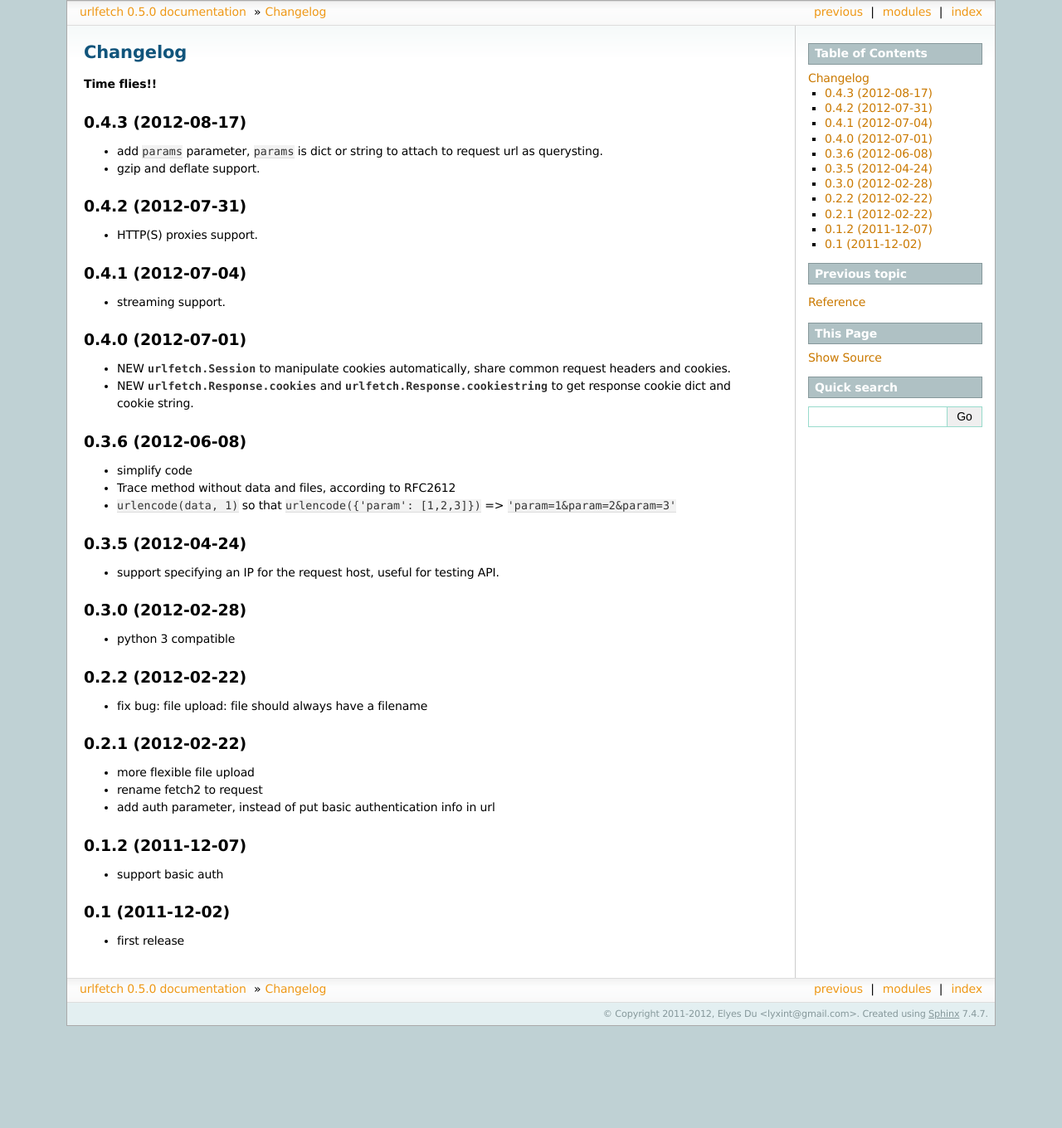
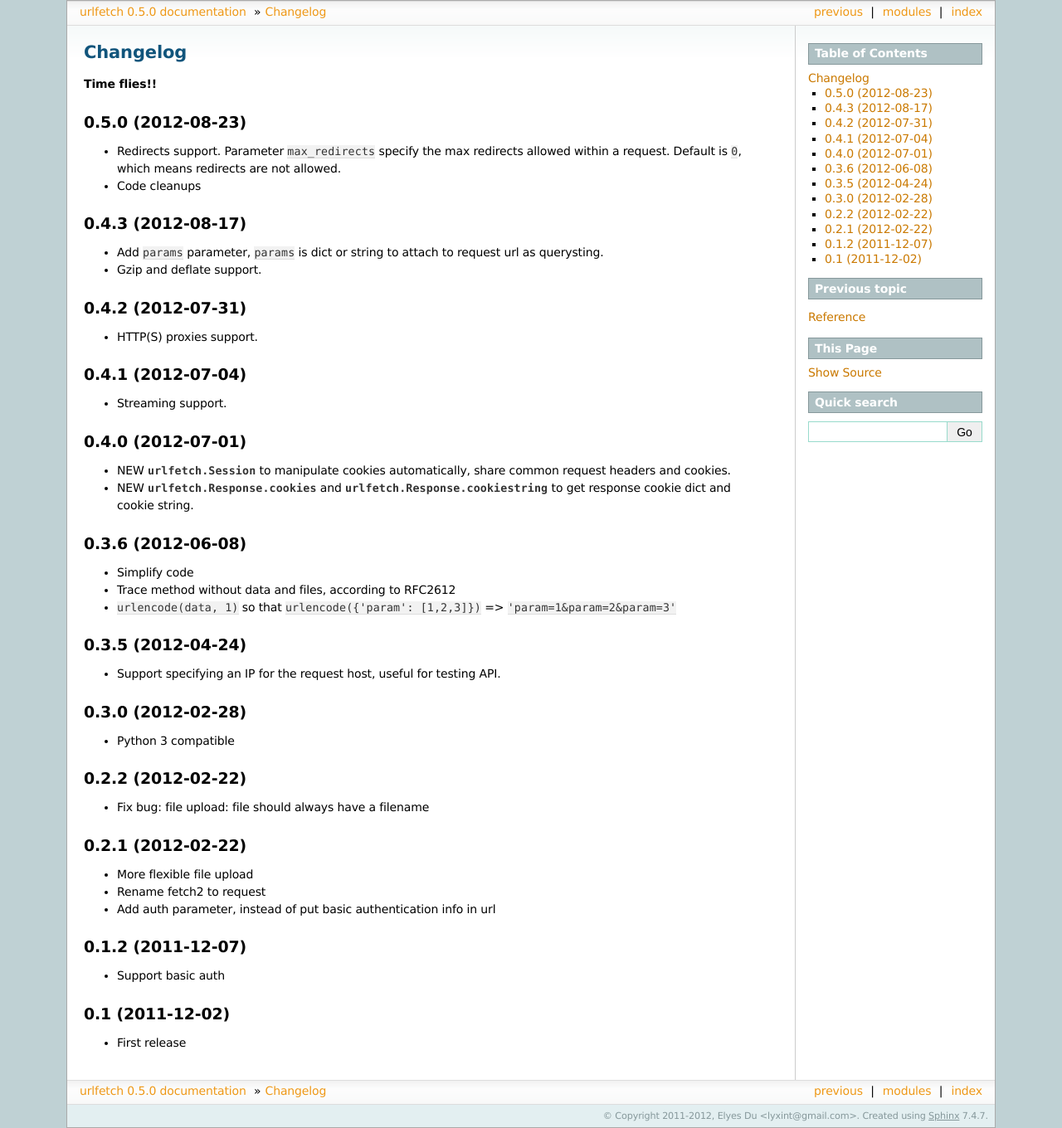
Before and after one commit to ifduyue/urlfetch, a Sphinx documentation site: the page built from doc/changelog.rst, in a window 1280 px wide. Shown: the whole page at 83% size. Built offline with Sphinx 7.4.7, drawn with Linux system fonts in a browser that asks for light colours; before the commit the page ends 1237 px from its top, so only the background shows below that.

Commit message:
update changelog.rst

```diff
--- a/doc/changelog.rst
+++ b/doc/changelog.rst
@@ -3,11 +3,17 @@
 
 **Time flies!!**
 
+0.5.0 (2012-08-23)
++++++++++++++++++++
+
+* Redirects support. Parameter ``max_redirects`` specify the max redirects allowed within a request. Default is ``0``, which means redirects are not allowed.
+* Code cleanups
+
 0.4.3 (2012-08-17)
 +++++++++++++++++++
 
-* add ``params`` parameter, ``params`` is dict or string to attach to request url as querysting.
-* gzip and deflate support.
+* Add ``params`` parameter, ``params`` is dict or string to attach to request url as querysting.
+* Gzip and deflate support.
 
 0.4.2 (2012-07-31)
 +++++++++++++++++++
@@ -17,7 +23,7 @@
 0.4.1 (2012-07-04)
 +++++++++++++++++++
 
-* streaming support.
+* Streaming support.
 
 0.4.0 (2012-07-01)
 +++++++++++++++++++
@@ -28,37 +34,37 @@
 0.3.6 (2012-06-08)
 +++++++++++++++++++
 
-* simplify code
+* Simplify code
 * Trace method without data and files, according to RFC2612
 * ``urlencode(data, 1)`` so that ``urlencode({'param': [1,2,3]})`` => ``'param=1&param=2&param=3'``
 
 0.3.5 (2012-04-24)
 +++++++++++++++++++
 
-* support specifying an IP for the request host, useful for testing API.
+* Support specifying an IP for the request host, useful for testing API.
 
 0.3.0 (2012-02-28)
 +++++++++++++++++++
 
-* python 3 compatible
+* Python 3 compatible
 
 0.2.2 (2012-02-22)
 +++++++++++++++++++
-* fix bug: file upload: file should always have a filename
+* Fix bug: file upload: file should always have a filename
 
 0.2.1 (2012-02-22)
 +++++++++++++++++++
 
-* more flexible file upload
-* rename fetch2 to request
-* add auth parameter, instead of put basic authentication info in url
+* More flexible file upload
+* Rename fetch2 to request
+* Add auth parameter, instead of put basic authentication info in url
 
 0.1.2 (2011-12-07)
 +++++++++++++++++++
 
-* support basic auth
+* Support basic auth
 
 0.1 (2011-12-02)
 +++++++++++++++++++
 
-* first release
+* First release
```
